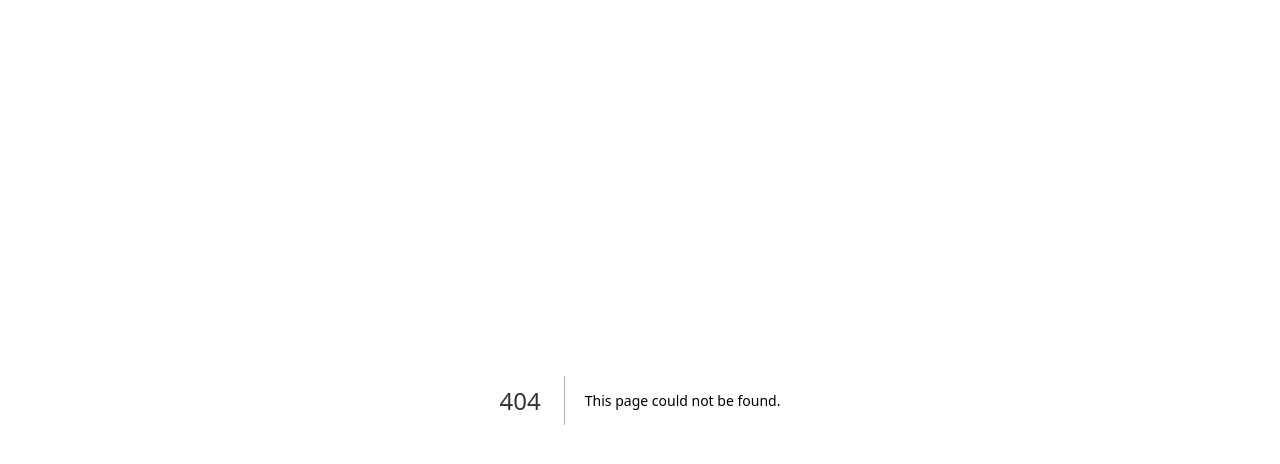
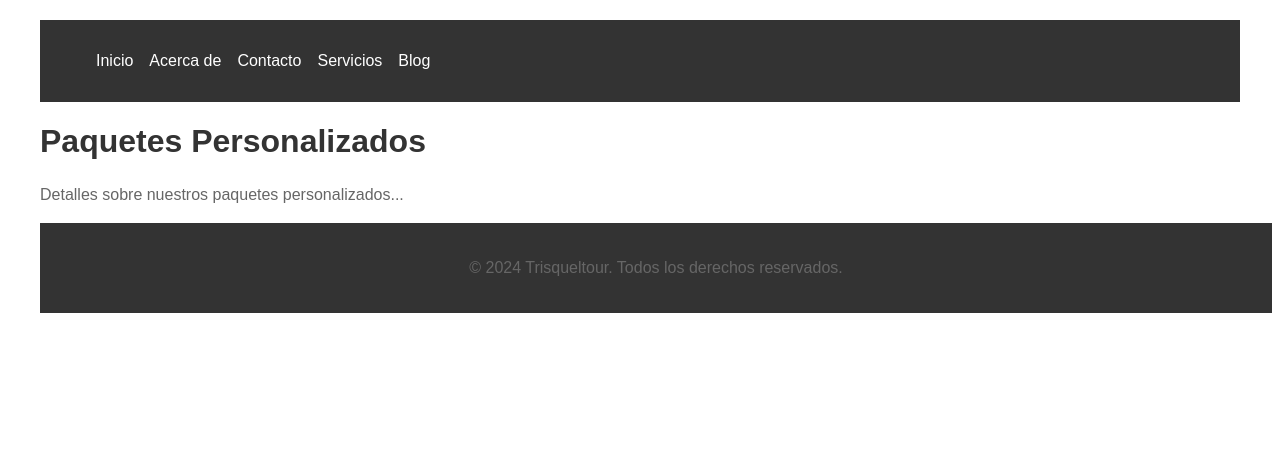
Before and after one commit to Leviav/webconia, a Next.js app: page /services/custom-packages in a window 1280 px wide. Before the commit this address had no page. Shown: the top 464 px of the page. Built offline with nearby package versions, Linux system fonts and the light colour scheme.

Commit message:
Añadir páginas de servicios y mejorar estilos

```diff
--- a/src/components/Footer.js
+++ b/src/components/Footer.js
@@ -1,18 +1,10 @@
 // src/components/Footer.js
 export default function Footer() {
   return (
-    <footer>
+    <footer className="footer">
       <p>&copy; {new Date().getFullYear()} Trisqueltour. Todos los derechos reservados.</p>
       <style jsx>{`
-        footer {
-          background: #333;
-          color: white;
-          text-align: center;
-          padding: 1rem;
-          position: relative;
-          bottom: 0;
-          width: 100%;
-        }
+
       `}</style>
     </footer>
   );
--- /dev/null
+++ b/src/pages/services/custom-packages.js
@@ -0,0 +1,13 @@
+import Navbar from '../../components/Navbar';
+import Footer from '../../components/Footer';
+
+export default function CustomPackages() {
+  return (
+    <div className="container">
+      <Navbar />
+      <h1>Paquetes Personalizados</h1>
+      <p>Detalles sobre nuestros paquetes personalizados...</p>
+      <Footer />
+    </div>
+  );
+}
--- a/src/styles/globals.css
+++ b/src/styles/globals.css
@@ -17,3 +17,21 @@ p {
 nav a:hover {
   text-decoration: underline;
 }
+
+.container {
+  max-width: 1200px;
+  margin: 0 auto;
+  padding: 20px;
+}
+
+.footer {
+  background: #333;
+  color: white;
+  text-align: center;
+  padding: 1rem;
+  position: relative;
+  bottom: 0;
+  width: 100%;
+  justify-content: center;  /* Asegura que el contenido del footer esté centrado horizontalmente */
+  align-items: center;
+}
```
Also changed, not shown: src/pages/services/hotel-reservations.js (added, +13 -0 lines), src/pages/services/private-transport.js (added, +13 -0 lines), src/pages/services/tour-guides.js (added, +13 -0 lines), 1 other file (tests, documents, lock files or other folders).
